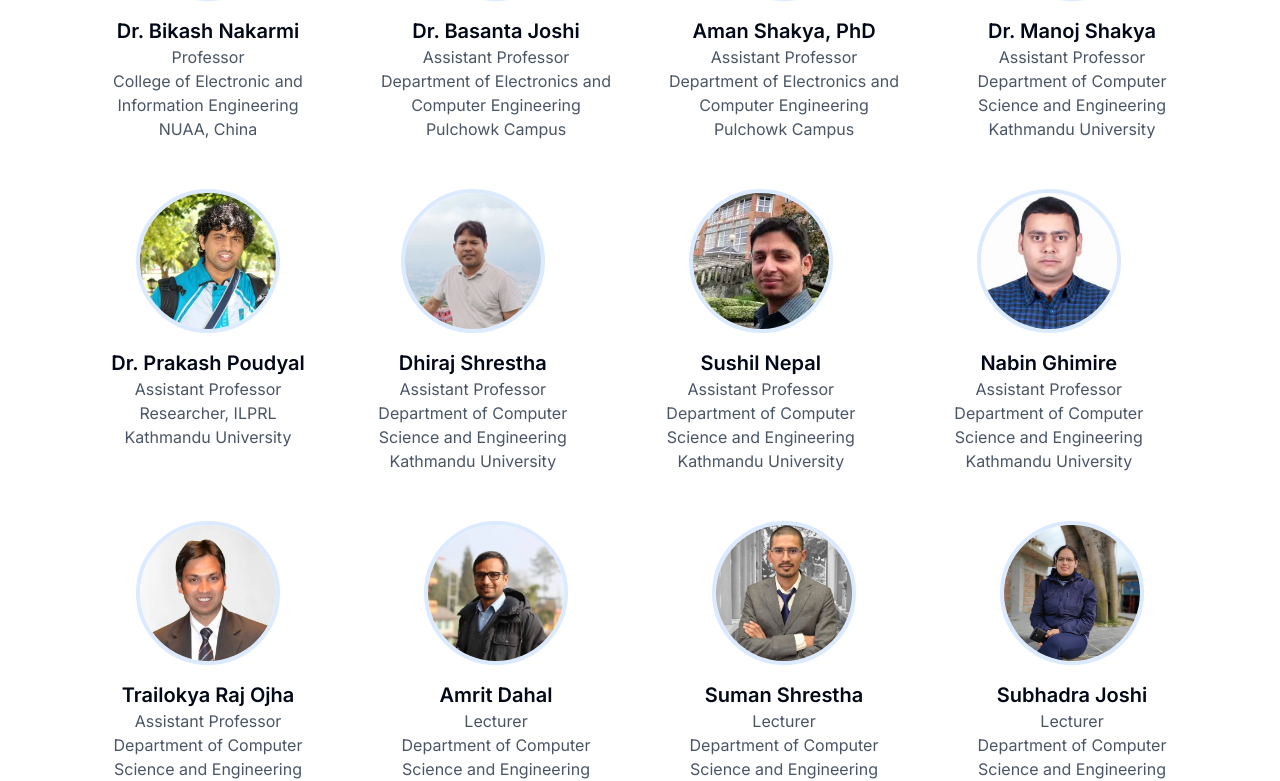
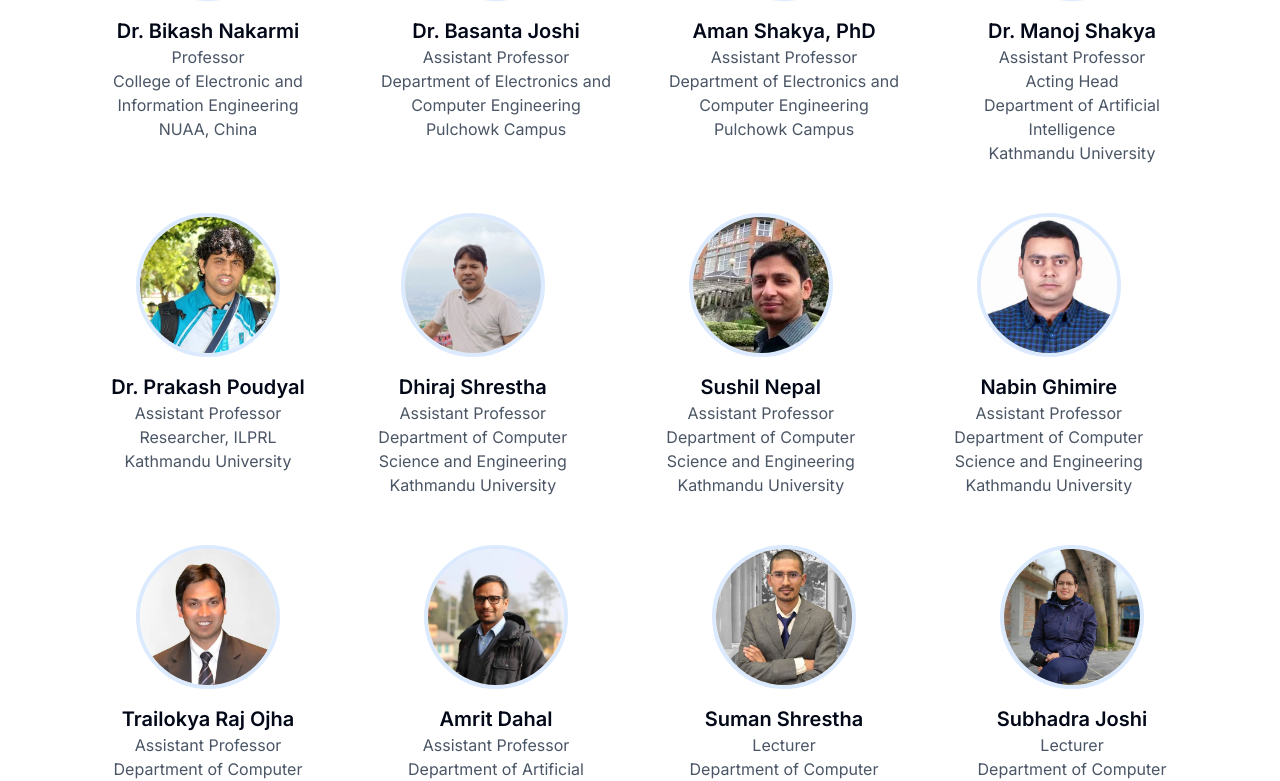
Before and after one commit to kucc1997/ncci-website, a Next.js app: page /committee in a window 1280 px wide. Shown: the part 2048-2829 px from the top of the page. Built offline with nearby package versions, Linux system fonts and the light colour scheme; no server answers.

Commit message:
feat(committee): update committee designation

```diff
--- a/src/app/committee/page.tsx
+++ b/src/app/committee/page.tsx
@@ -189,7 +189,8 @@ export default function CommitteePage() {
 							</div>
 							<h3 className="text-xl font-semibold">Dr. Manoj Shakya</h3>
 							<p className="text-gray-600">Assistant Professor</p>
-							<p className="text-gray-600 max-w-60">Department of Computer Science and Engineering</p>
+							<p className="text-gray-600">Acting Head</p>
+							<p className="text-gray-600 max-w-60">Department of Artificial Intelligence</p>
 							<p className="text-gray-600">Kathmandu University</p>
 						</div>
 						<div className="text-center sm:max-w-xs">
@@ -278,8 +279,8 @@ export default function CommitteePage() {
 								/>
 							</div>
 							<h3 className="text-xl font-semibold">Amrit Dahal</h3>
-							<p className="text-gray-600">Lecturer</p>
-							<p className="text-gray-600 max-w-60">Department of Computer Science and Engineering</p>
+							<p className="text-gray-600">Assistant Professor</p>
+							<p className="text-gray-600 max-w-60">Department of Artificial Intelligence</p>
 							<p className="text-gray-600">Kathmandu University</p>
 						</div>
 						<div className="text-center sm:max-w-xs">
```
Also changed, not shown: test.png (added). Lines whose indentation alone changed are shown as unchanged.
